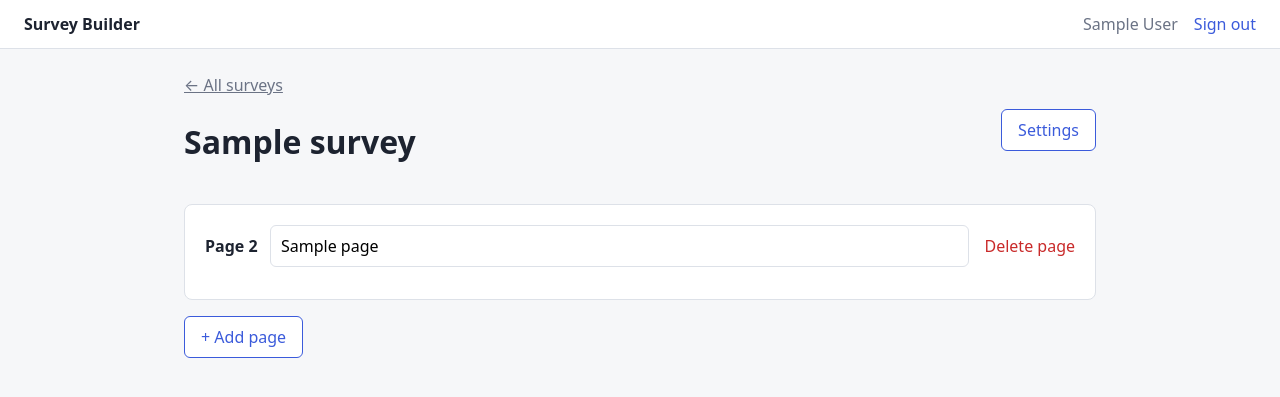
After one commit to sorin-work/survey-builder, a Flask app: page /surveys/1/edit in a window 1280 px wide. The commit adds this page. Shown: the top 397 px of the page. Run offline with Flask 3, Linux system fonts and the light colour scheme; a user stored in the database is signed in; tables that the repository leaves empty hold one stand-in row (values such as "Sample post").

Commit message:
feat(editor): survey editor with pages

```diff
--- a/survey_builder/__init__.py
+++ b/survey_builder/__init__.py
@@ -17,10 +17,12 @@ def create_app(config: dict | None = None) -> Flask:
     login_manager.init_app(app)
 
     from .auth import bp as auth_bp
+    from .editor import bp as editor_bp
     from .surveys import bp as surveys_bp
 
     app.register_blueprint(auth_bp)
     app.register_blueprint(surveys_bp)
+    app.register_blueprint(editor_bp)
 
     @app.get("/")
     def index():
--- /dev/null
+++ b/survey_builder/editor.py
@@ -0,0 +1,84 @@
+"""Survey editor: pages, questions and choices.
+
+Every mutating endpoint answers htmx requests with the re-rendered fragment and
+plain form posts with a redirect back to the editor, so the editor keeps
+working without JavaScript.
+"""
+
+from flask import Blueprint, abort, flash, redirect, render_template, request, url_for
+from flask_login import login_required
+
+from .extensions import db
+from .models import Page, Survey
+from .surveys import get_owned_survey
+
+bp = Blueprint("editor", __name__, url_prefix="/surveys/<int:survey_id>")
+
+
+@bp.before_request
+@login_required
+def _require_login():
+    pass
+
+
+def is_htmx() -> bool:
+    return request.headers.get("HX-Request") == "true"
+
+
+def back_to_editor(survey: Survey, anchor: str = ""):
+    return redirect(url_for("editor.edit", survey_id=survey.id) + (f"#{anchor}" if anchor else ""))
+
+
+def get_page(survey: Survey, page_id: int) -> Page:
+    page = db.session.get(Page, page_id)
+    if page is None or page.survey_id != survey.id:
+        abort(404)
+    return page
+
+
+def renumber(items) -> None:
+    for position, item in enumerate(items):
+        item.position = position
+
+
+@bp.get("/edit")
+def edit(survey_id: int):
+    survey = get_owned_survey(survey_id)
+    return render_template("editor/edit.html", survey=survey)
+
+
+@bp.post("/pages")
+def add_page(survey_id: int):
+    survey = get_owned_survey(survey_id)
+    page = Page(title=request.form.get("title", "").strip()[:200], position=len(survey.pages))
+    survey.pages.append(page)
+    db.session.commit()
+    if is_htmx():
+        return render_template("editor/_page.html", survey=survey, page=page)
+    return back_to_editor(survey, f"page-{page.id}")
+
+
+@bp.post("/pages/<int:page_id>")
+def rename_page(survey_id: int, page_id: int):
+    survey = get_owned_survey(survey_id)
+    page = get_page(survey, page_id)
+    page.title = request.form.get("title", "").strip()[:200]
+    db.session.commit()
+    if is_htmx():
+        return render_template("editor/_page_title.html", survey=survey, page=page)
+    return back_to_editor(survey, f"page-{page.id}")
+
+
+@bp.post("/pages/<int:page_id>/delete")
+def delete_page(survey_id: int, page_id: int):
+    survey = get_owned_survey(survey_id)
+    page = get_page(survey, page_id)
+    if len(survey.pages) == 1:
+        flash("A survey needs at least one page.", "error")
+        return back_to_editor(survey)
+    survey.pages.remove(page)
+    renumber(survey.pages)
+    db.session.commit()
+    if is_htmx():
+        return ""
+    return back_to_editor(survey)
--- a/survey_builder/static/css/app.css
+++ b/survey_builder/static/css/app.css
@@ -214,3 +214,33 @@ button.link {
 .danger-zone {
   border-color: #ffc9c9;
 }
+
+.editor-page-header {
+  display: flex;
+  align-items: center;
+  justify-content: space-between;
+  gap: 1rem;
+  margin-bottom: 0.75rem;
+}
+
+.page-title {
+  display: flex;
+  align-items: center;
+  gap: 0.75rem;
+  flex: 1;
+}
+
+.page-number {
+  font-weight: 700;
+  white-space: nowrap;
+}
+
+button.link.danger {
+  color: var(--danger);
+}
+
+.survey-title {
+  font-weight: 700;
+  text-decoration: none;
+  color: var(--text);
+}
--- a/survey_builder/surveys.py
+++ b/survey_builder/surveys.py
@@ -55,8 +55,8 @@ def create():
             survey.pages.append(Page(title="", position=0))
             db.session.add(survey)
             db.session.commit()
-            flash("Survey created.", "success")
-            return redirect(url_for("surveys.dashboard"))
+            flash("Survey created. Add your first questions below.", "success")
+            return redirect(url_for("editor.edit", survey_id=survey.id))
     status = 422 if errors else 200
     return render_template("surveys/form.html", form=form, errors=errors, survey=None), status
 
--- /dev/null
+++ b/survey_builder/templates/editor/_page.html
@@ -0,0 +1,14 @@
+<section class="card editor-page" id="page-{{ page.id }}">
+  <div class="editor-page-header">
+    {% include "editor/_page_title.html" %}
+    <form method="post" action="{{ url_for('editor.delete_page', survey_id=survey.id, page_id=page.id) }}"
+          hx-post="{{ url_for('editor.delete_page', survey_id=survey.id, page_id=page.id) }}"
+          hx-target="#page-{{ page.id }}" hx-swap="outerHTML"
+          hx-confirm="Delete this page and its questions?">
+      <button class="link danger" type="submit">Delete page</button>
+    </form>
+  </div>
+  <div class="questions" id="questions-{{ page.id }}">
+    {% if not page.questions %}<p class="muted">No questions on this page yet.</p>{% endif %}
+  </div>
+</section>
--- /dev/null
+++ b/survey_builder/templates/editor/_page_title.html
@@ -0,0 +1,8 @@
+<form class="page-title" method="post"
+      action="{{ url_for('editor.rename_page', survey_id=survey.id, page_id=page.id) }}"
+      hx-post="{{ url_for('editor.rename_page', survey_id=survey.id, page_id=page.id) }}"
+      hx-trigger="change" hx-swap="outerHTML">
+  <span class="page-number">Page {{ page.position + 1 }}</span>
+  <input type="text" name="title" value="{{ page.title }}" placeholder="Untitled page" maxlength="200"
+         aria-label="Page title">
+</form>
--- /dev/null
+++ b/survey_builder/templates/editor/edit.html
@@ -0,0 +1,23 @@
+{% extends "base.html" %}
+{% block title %}{{ survey.title }} · Editor{% endblock %}
+{% block content %}
+  <div class="page-header">
+    <div>
+      <a class="muted" href="{{ url_for('surveys.dashboard') }}">&larr; All surveys</a>
+      <h1>{{ survey.title }}</h1>
+    </div>
+    <a class="btn btn-secondary" href="{{ url_for('surveys.edit', survey_id=survey.id) }}">Settings</a>
+  </div>
+
+  <div id="pages">
+    {% for page in survey.pages %}
+      {% include "editor/_page.html" %}
+    {% endfor %}
+  </div>
+
+  <form method="post" action="{{ url_for('editor.add_page', survey_id=survey.id) }}"
+        hx-post="{{ url_for('editor.add_page', survey_id=survey.id) }}"
+        hx-target="#pages" hx-swap="beforeend">
+    <button class="btn btn-secondary" type="submit">+ Add page</button>
+  </form>
+{% endblock %}
--- a/survey_builder/templates/surveys/dashboard.html
+++ b/survey_builder/templates/surveys/dashboard.html
@@ -9,10 +9,11 @@
     <ul class="survey-list">
       {% for survey in surveys %}
         <li class="card">
-          <strong>{{ survey.title }}</strong>
+          <a class="survey-title" href="{{ url_for('editor.edit', survey_id=survey.id) }}">{{ survey.title }}</a>
           <span class="badge badge-{{ survey.status }}">{{ survey.status }}</span>
           {% if survey.description %}<p class="muted">{{ survey.description }}</p>{% endif %}
           <div class="actions">
+            <a href="{{ url_for('editor.edit', survey_id=survey.id) }}">Edit</a>
             <a href="{{ url_for('surveys.edit', survey_id=survey.id) }}">Settings</a>
           </div>
         </li>
```
Also changed, not shown: tests/test_editor_pages.py (added, +69 -0 lines).
